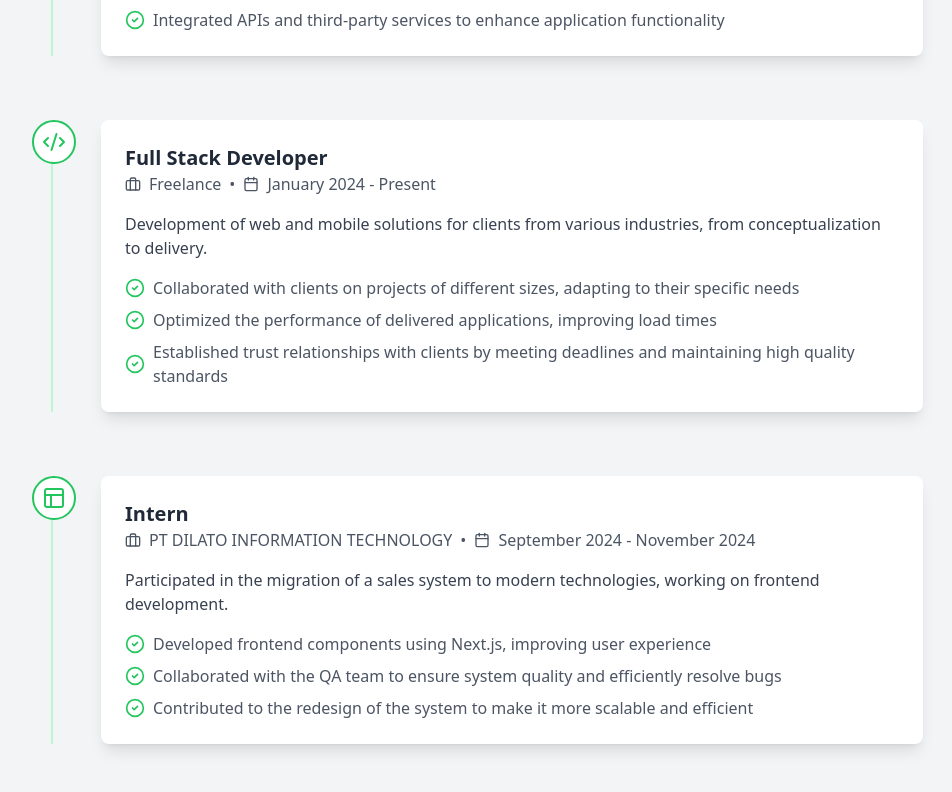
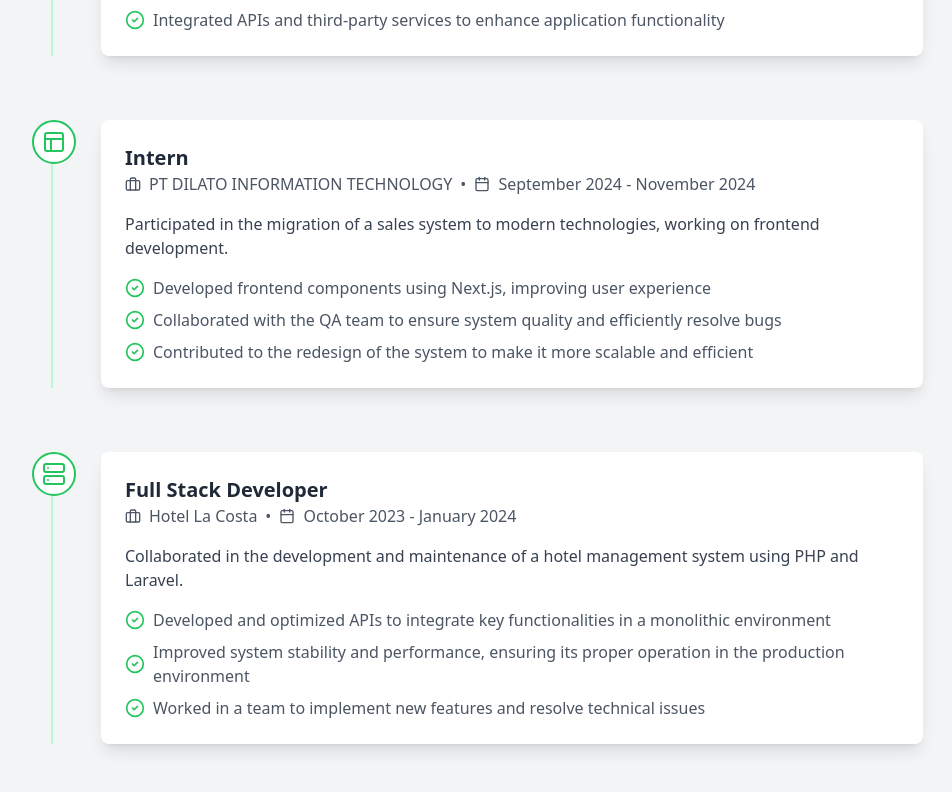
Before and after one commit to 818diego/portfolio, a React (Vite) app: page / in a window 1280 px wide. Shown: the part 1208-2000 px from the top of the page, without its empty margins (165-1117 px from the left). Built offline with nearby package versions, Linux system fonts and the light colour scheme.

Commit message:
refactor(experience): comment out Full Stack Developer entry in experiences

```diff
--- a/src/data/experience.ts
+++ b/src/data/experience.ts
@@ -18,18 +18,18 @@ export const experiences = () => {
       ],
       icon: Layout,
     },
-    {
-      title: t("Full Stack Developer"),
-      company: "Freelance",
-      period: t("January 2024 - Present"),
-      description: t("Development of web and mobile solutions for clients from various industries, from conceptualization to delivery."),
-      achievements: [
-        t("Collaborated with clients on projects of different sizes, adapting to their specific needs"),
-        t("Optimized the performance of delivered applications, improving load times"),
-        t("Established trust relationships with clients by meeting deadlines and maintaining high quality standards"),
-      ],
-      icon: Code2,
-    },
+    // {
+    //   title: t("Full Stack Developer"),
+    //   company: "Freelance",
+    //   period: t("January 2024 - Present"),
+    //   description: t("Development of web and mobile solutions for clients from various industries, from conceptualization to delivery."),
+    //   achievements: [
+    //     t("Collaborated with clients on projects of different sizes, adapting to their specific needs"),
+    //     t("Optimized the performance of delivered applications, improving load times"),
+    //     t("Established trust relationships with clients by meeting deadlines and maintaining high quality standards"),
+    //   ],
+    //   icon: Code2,
+    // },
     {
       title: t("Intern"),
       company: "PT DILATO INFORMATION TECHNOLOGY",
```
